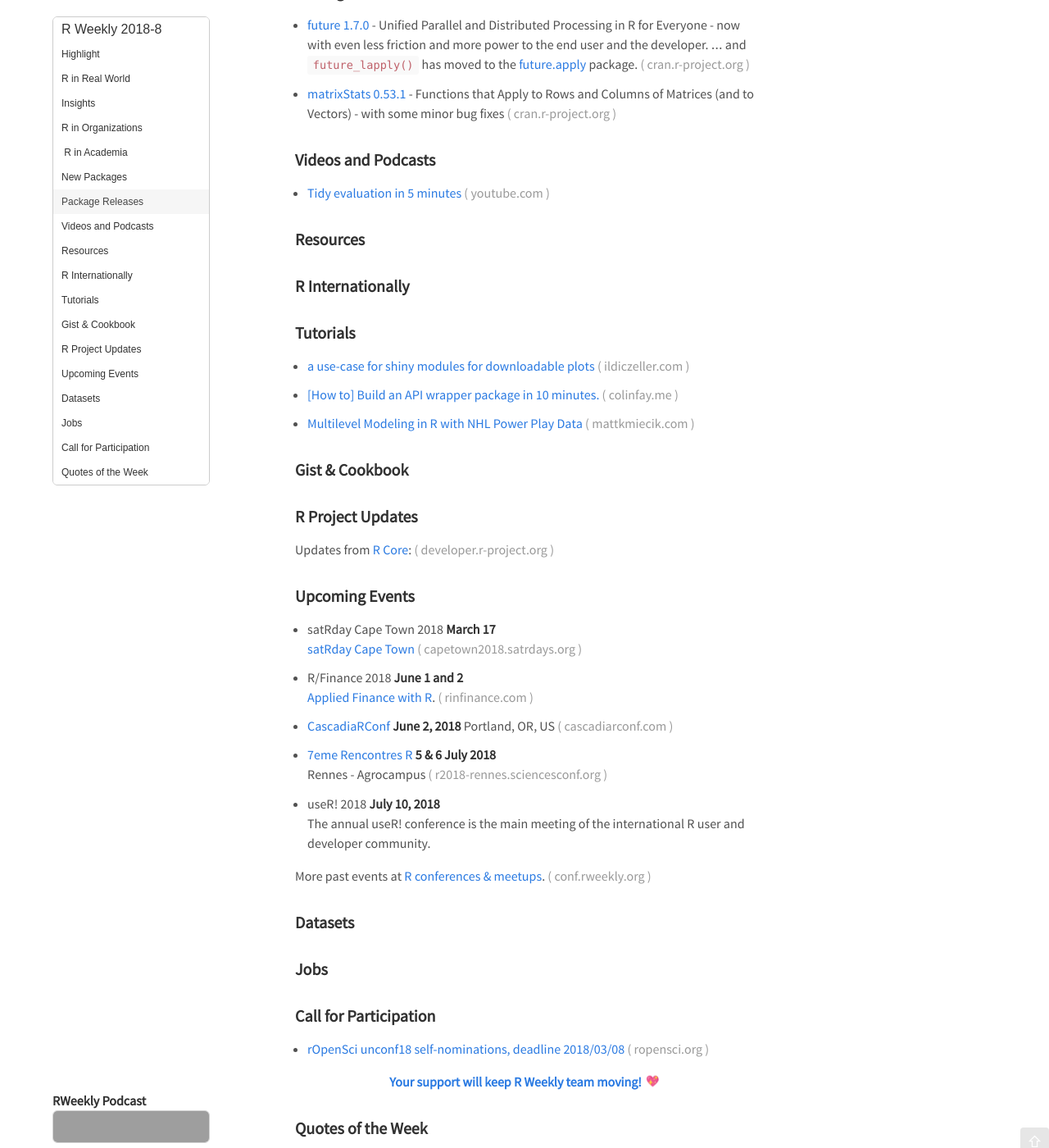
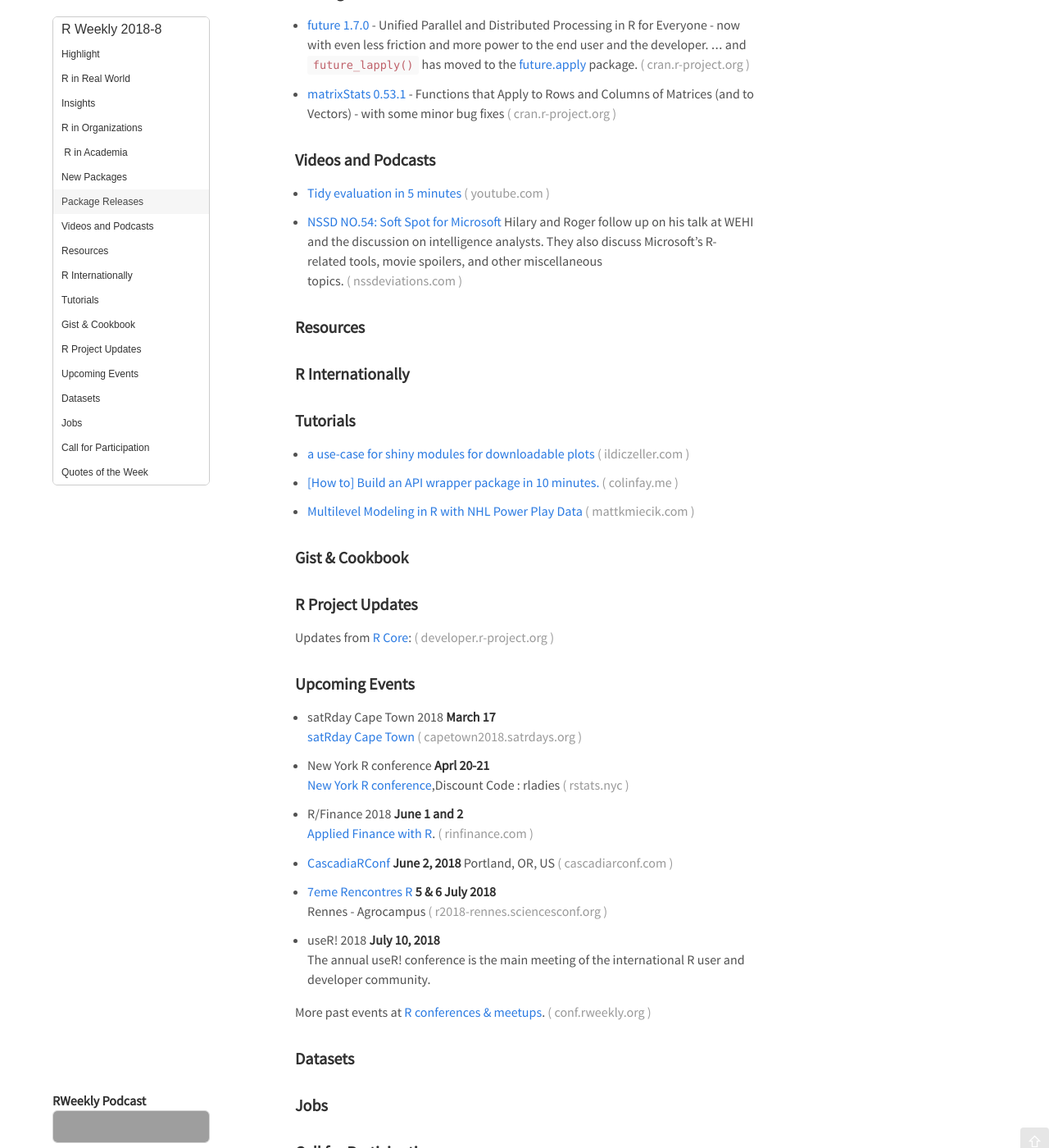
Before and after one commit to rweekly/rweekly.org, a Jekyll site: the page built from draft.md, in a window 1280 px wide and 1400 px high, scrolled down 959 px. Shown: the whole window at 82% size. Built offline with Jekyll 4.4.1, drawn with Linux system fonts in a browser that asks for light colours; emoji names are drawn with the system emoji font; comment, search, counter and statistics services are not loaded; some of the changed text lies outside the part shown; grey boxes are pictures that could not be loaded.

Commit message:
add podcast, upcoming event and call for participation

```diff
--- a/draft.md
+++ b/draft.md
@@ -60,6 +60,8 @@
 
 + [Tidy evaluation in 5 minutes](https://www.youtube.com/watch?v=nERXS3ssntw&feature=youtu.be)
 
++ [NSSD NO.54: Soft Spot for Microsoft](http://nssdeviations.com/54-soft-spot-for-microsoft) Hilary and Roger follow up on his talk at WEHI and the discussion on intelligence analysts. They also discuss Microsoft's R-related tools, movie spoilers, and other miscellaneous topics.
+
 ###  Resources
 
 
@@ -99,6 +101,9 @@
 + satRday Cape Town 2018 **March 17** <br />
 [satRday Cape Town](http://capetown2018.satrdays.org/)
 
++ New York R conference **Aprl 20-21** <br />
+[New York R conference](https://www.rstats.nyc/),Discount Code : rladies
+
 + R/Finance 2018 **June 1 and 2** <br />
 [Applied Finance with R](http://www.rinfinance.com).
 
@@ -128,6 +133,7 @@
 
 + [rOpenSci unconf18 self-nominations, deadline 2018/03/08](https://ropensci.org/blog/2018/02/08/unconf2018/)
 
++ [Rladies NYC Event](https://www.meetup.com/rladies-newyork/events/247304067/?_cookie-check=oqtQje-WCcbU24yI) Creating Websites in R and A Data Science Update. Check out more on http://www.rladiesnyc.org
 
 <p class="hide-support added-hostname support-rweekly" style="text-align: center;font-weight: bold;">Your <a class="non-visited externalLink" href="https://www.patreon.com/rweekly" onclick="pas(this)">support</a> will keep R Weekly team moving! 💡</p>
 
```
